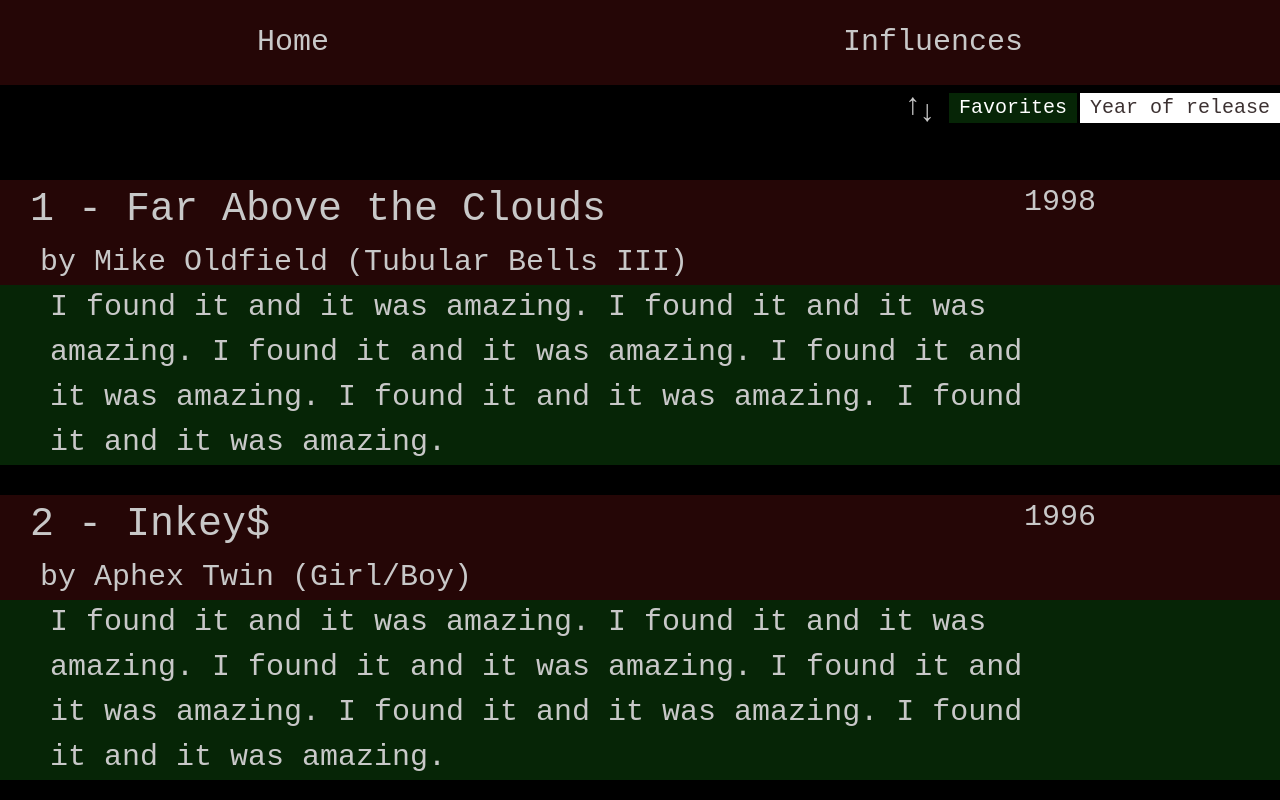
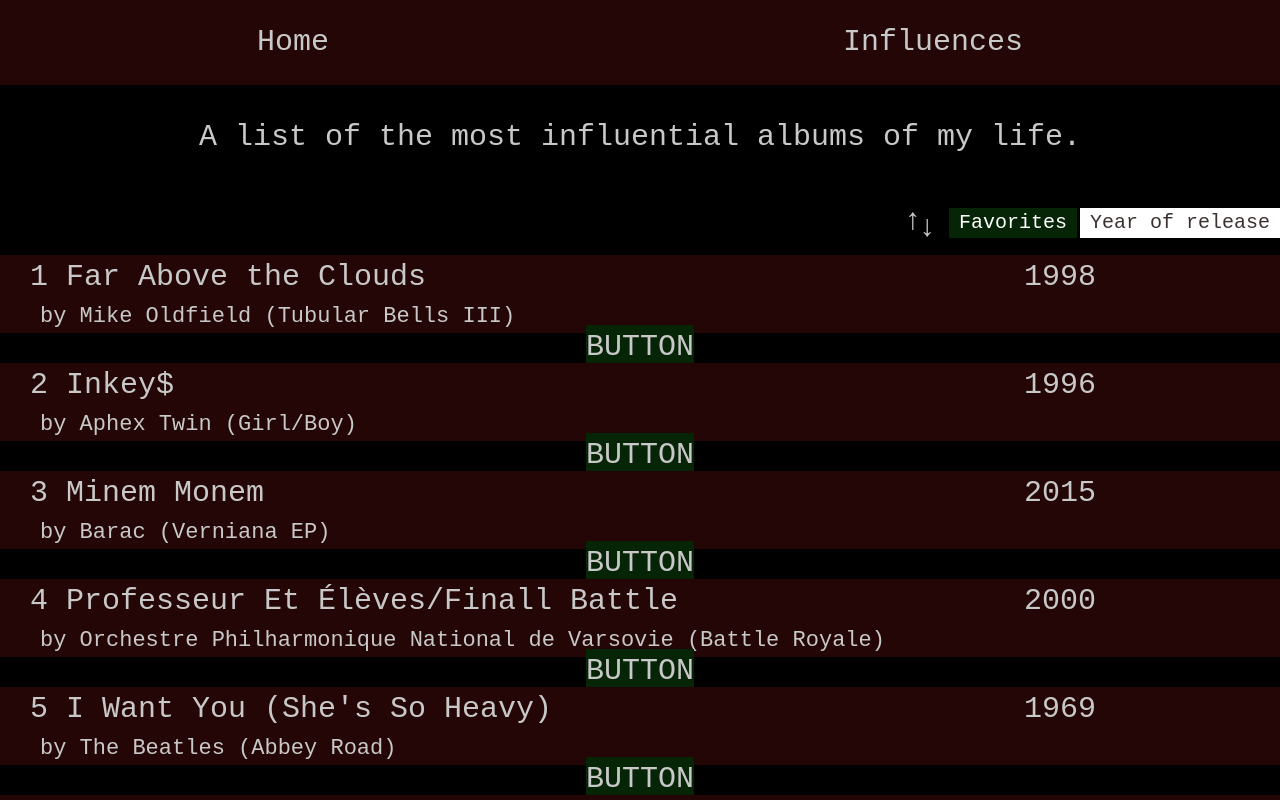
Before and after one commit to thelittlemitak/totfosk-com, a Next.js app: page /singles in a window 1280 px wide. Shown: the top 800 px of the page. Built offline with nearby package versions, Linux system fonts and the light colour scheme.

Commit message:
add single expander btn functionality

```diff
--- a/src/app/albums/page.jsx
+++ b/src/app/albums/page.jsx
@@ -124,7 +124,7 @@
   return (
     <>
       <div className={styles.quotes}>
-        A list of the most influential albums of my life.
+        A list of the most influential singles of my life.
       </div>
       <Sorter
         listTypeTunnel={listType}
--- a/src/app/singles/SingleWrapper.js
+++ b/src/app/singles/SingleWrapper.js
@@ -1,4 +1,7 @@
+"use client";
+
 import styles from "./singles.module.css";
+import { useState } from "react";
 
 export default function SingleWrapper(props) {
   let style;
@@ -9,19 +12,37 @@
     style = `${styles.singleWrapper} ${styles.animation}`;
   }
 
+  const [explanationStlye, setExplanationStyle] = useState(
+    `${styles.explanation}`
+  );
+
+  const expander = function (e) {
+    if (explanationStlye === styles.explanation) {
+      setExplanationStyle(`${styles.explanation} ${styles.visible}`);
+    } else {
+      setExplanationStyle(`${styles.explanation}`);
+
+    }
+
+  };
+
   return (
+    <>
       <div className={style}>
         <div className={styles.textFlex}>
           <div className={styles.positionTitle}>
-          {`${props.counterTunnel} - ${props.trackTunnel}`}
+            {`${props.counterTunnel} ${props.trackTunnel}`}
           </div>
           <div className={styles.artistAlbum}>
             {`by ${props.artistTunnel} (${props.albumTunnel})`}
           </div>
         </div>
         <div>{props.yearTunnel}</div>
-      <div className={styles.explanation}>{props.explanationTunnel}</div>
-      <div className={styles.filler}></div>
+        <button className={styles.bonusBtn} onClick={expander}>
+          BUTTON
+        </button>
       </div>
+      <div className={explanationStlye}>{props.explanationTunnel}</div>
+    </>
   );
 }
--- a/src/app/singles/page.jsx
+++ b/src/app/singles/page.jsx
@@ -66,6 +66,9 @@
 
   return (
     <>
+      <div className={styles.quotes}>
+        A list of the most influential albums of my life.
+      </div>
       <Sorter
         listTypeTunnel={listType}
         changerFTunnel={changerFavorites}
--- a/src/app/singles/singles.module.css
+++ b/src/app/singles/singles.module.css
@@ -4,6 +4,7 @@
   grid-template-columns: 80% 20%;
   font-size: 3rem;
   margin-bottom: 3rem;
+  position: relative;
 }
 
 .animation {
@@ -23,18 +24,34 @@
   padding-left: 3rem;
 }
 
-.listWrapper {
-  margin-top: 5rem;
-}
-
 .explanation {
   /* grid-column: 1/3; */
   padding-left: 2rem;
   background-color: rgb(6, 37, 6);
   padding-left: 5rem;
+  font-size: 2.3rem;
+  max-height: 0px;
+  opacity: 0;
+  visibility: hidden;
+  transition: all 1s;
+}
 
+.visible {
+  /* animation: appareance 1s forwards; */
+  max-height: 50rem;
+  opacity: 1;
+  visibility: visible;
+  margin-bottom: 2rem;
+}
 
-}
+/* @keyframes appareance {
+  0% {
+    height: 0;
+  }
+  100% {
+    height: 100;
+  }
+} */
 
 .explanationWrapper {
   grid-column: 1/3;
@@ -43,17 +60,34 @@
 
 .filler {
   background-color: rgb(6, 37, 6);
-
 }
 
 .textWrap {
   margin-left: 1rem;
 }
 
-.artistAlbum{
+.artistAlbum {
   padding-left: 1rem;
+  font-size: 2.2rem;
 }
 
-.positionTitle{
-  font-size: 4rem;
+.positionTitle {
+  font-size: 3rem;
 }
+
+.quotes {
+  margin-top: 0rem;
+  font-size: 3rem;
+  padding: 3rem;
+  padding-bottom: 4rem;
+  text-align: center;
+  border: collapse;
+}
+
+.bonusBtn {
+  position: absolute;
+  left: 50%;
+  transform: translateX(-50%);
+  top: 90%;
+  background-color: rgb(6, 37, 6);
+}
--- a/src/data/singles.js
+++ b/src/data/singles.js
@@ -4,7 +4,7 @@
   artist: "Mike Oldfield",
   year: "1998",
   explanation:
-    "I found it and it was amazing. I found it and it was amazing. I found it and it was amazing. I found it and it was amazing. I found it and it was amazing. I found it and it was amazing. ",
+    "During elementary school years, I spent countless hours alone with my grandma. She had a stereo and a collection of CDs from my aunt. I remember going through ALL of them, track by track, until I found this one... I spent years listening to this track in loop. I was so young that I couldn't even tell that what I was hearing was Mike's guitar solo. For me it was just perfection. Funnywise, next time I heard the words `Tubular Bells` it was 15 years later, when I was studying progressive Rock at Uni. The name came out and I went home to find this track again. I almost freak out when I found it.",
   listen: "https://www.youtube.com/watch?v=CMUnPyv3C_8",
 
   key: 127394,
```
Lines whose indentation alone changed are shown as unchanged.
